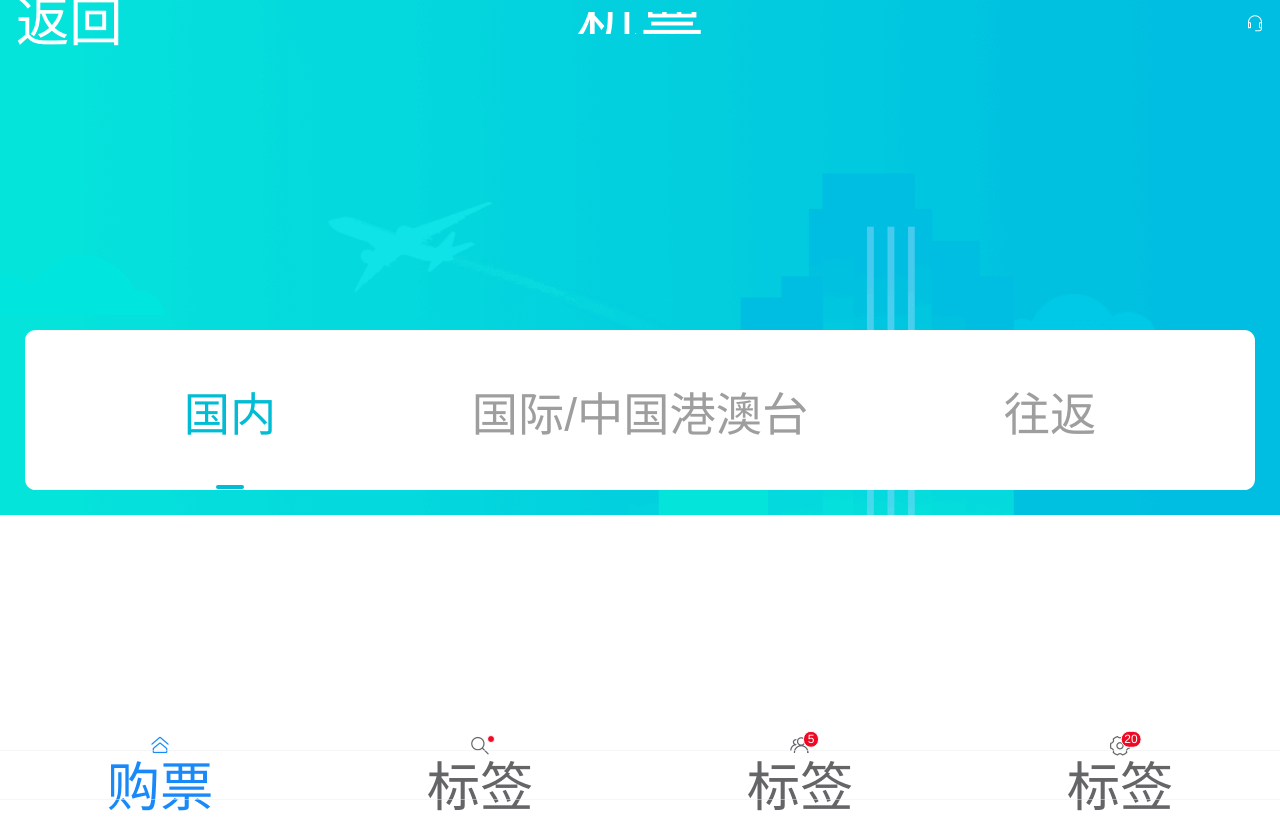
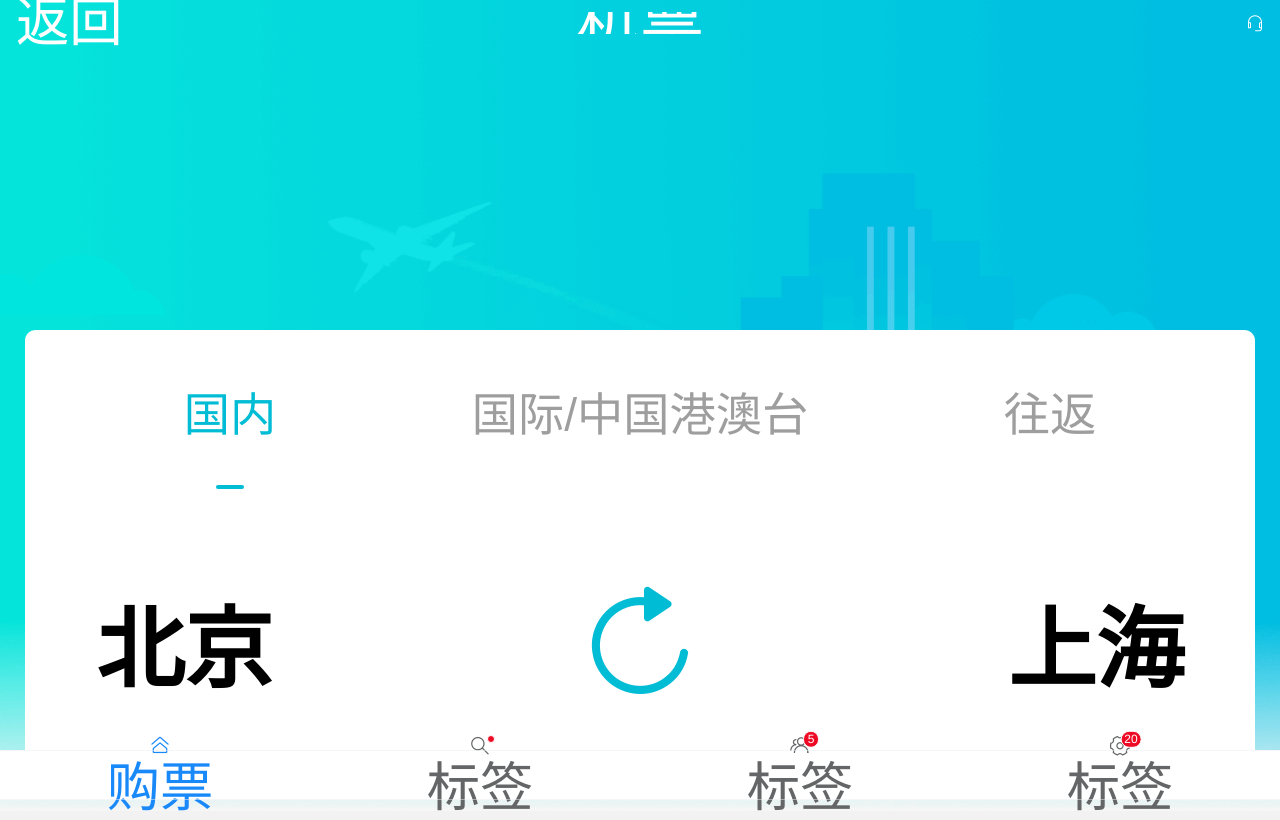
Before and after one commit to githubchx12380/vue-air-phone, a Vue app: page / in a window 1280 px wide. Built offline with nearby package versions, Linux system fonts and the light colour scheme.

Commit message:
citr select success

```diff
--- /dev/null
+++ b/src/components/air/CitySelect.vue
@@ -0,0 +1,74 @@
+<template>
+  <div class="city-select">
+    <div>
+       <div class="city" @click="showPickerclick('dep')">{{dep}}</div>
+       <div><van-icon class="cityico" name="replay" /></div>
+       <div class="city" @click="showPickerclick('arr')">{{arr}}</div>
+    </div>
+
+
+    <van-popup v-model="showPicker" round position="bottom">
+      <van-picker
+        show-toolbar
+        :columns="columns"
+        @cancel="showPicker = false"
+        @confirm="onConfirm"
+      />
+    </van-popup>
+
+
+  </div>
+</template>
+
+<script>
+export default {
+  data() {
+    return {
+        temp:0,
+        dep:'北京',
+        arr:'上海',
+        showPicker:false,
+        value: '',
+        columns: [{text:'杭州'}, {text:'宁波'}, {text:'温州'}, {text:'嘉兴'}, {text:'湖州'},{text:'暂无其他城市机票',disabled: true}],
+    }
+  },
+  methods:{
+    showPickerclick(bar) {
+        if(bar == 'dep') {
+          this.temp = 0
+        }else{
+          this.temp = 1
+        }
+        this.showPicker = true
+    },
+    onConfirm(value) {
+      if(!this.temp) {
+        this.dep = value.text
+      }else{
+        this.arr = value.text
+      }
+      this.showPicker = false
+    }
+  }
+}
+</script>
+
+<style scoped lang="less">
+.city-select{
+  padding: 6.944vw 5.556vw;
+   >div:nth-child(1) {
+     display: flex;
+     justify-content: space-between;
+   }
+  .cityico{
+    font-size: 9.722vw;
+    color: #00bcd4;
+  }
+  .city{
+    display: flex;
+    align-items: center;
+    font-size: 6.889vw;
+    font-weight: 700;
+  }
+}
+</style>
--- a/src/components/air/TabList.vue
+++ b/src/components/air/TabList.vue
@@ -9,12 +9,20 @@
                 @click="tabItemClick(index)"
               >{{item}}</div>
           </div>
+          <city-select></city-select>
       </div>
+
+
+
   </div>
 </template>
 
 <script>
+import CitySelect from '@/components/air/CitySelect.vue'
 export default {
+    components:{
+        CitySelect //城市查询
+    },
     data() {
         return {
             currentIndex:0
```
